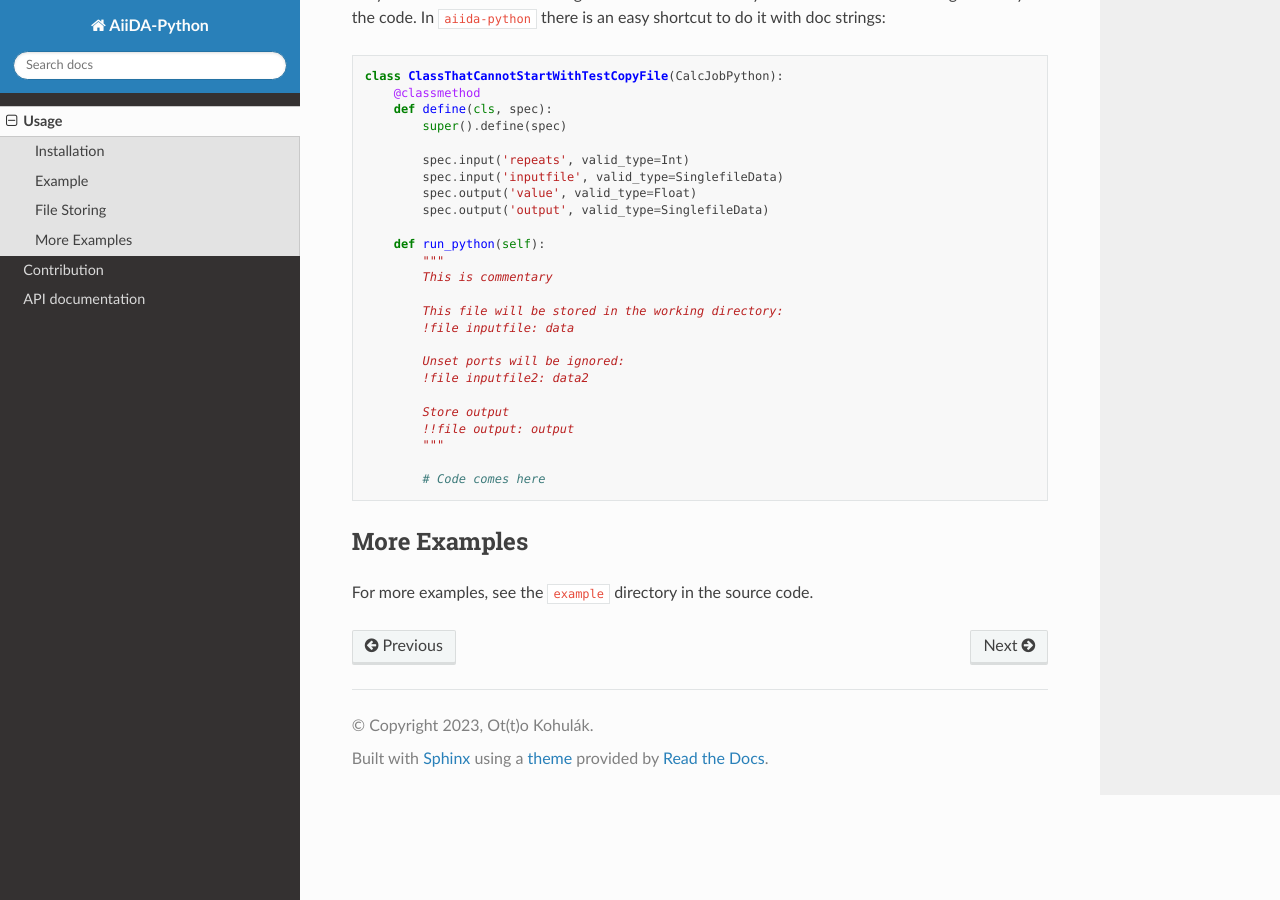
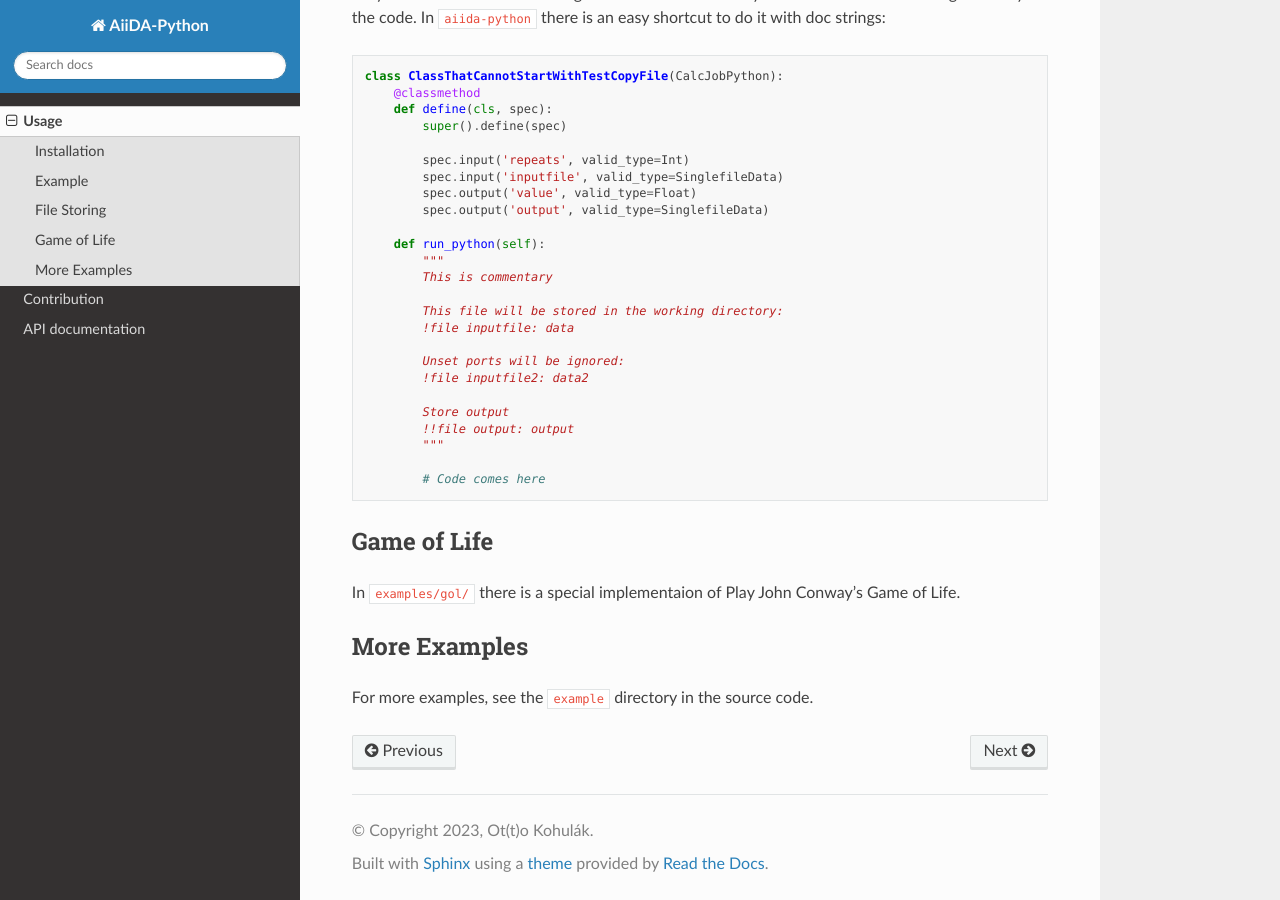
Before and after one commit to addman2/aiida-python, a Sphinx documentation site: the page built from docs/source/usage.rst, in a window 1280 px wide and 900 px high, scrolled down 1450 px. Built offline with Sphinx 7.4.7 and the Read the Docs theme 2.0.0, drawn with Linux system fonts in a browser that asks for light colours.

Commit message:
Doc (#19)
* Update doc: One extra example about storing files

* Add some info about example of GOL

```diff
--- a/docs/source/usage.rst
+++ b/docs/source/usage.rst
@@ -102,7 +102,10 @@ Very often one wants to use SinglefileData file and directly store the file in t
 
             # Code comes here
 
+Game of Life
+------------
 
+In ``examples/gol/`` there is a special implementaion of Play John Conway's Game of Life.
 
 More Examples
 -------------
```
